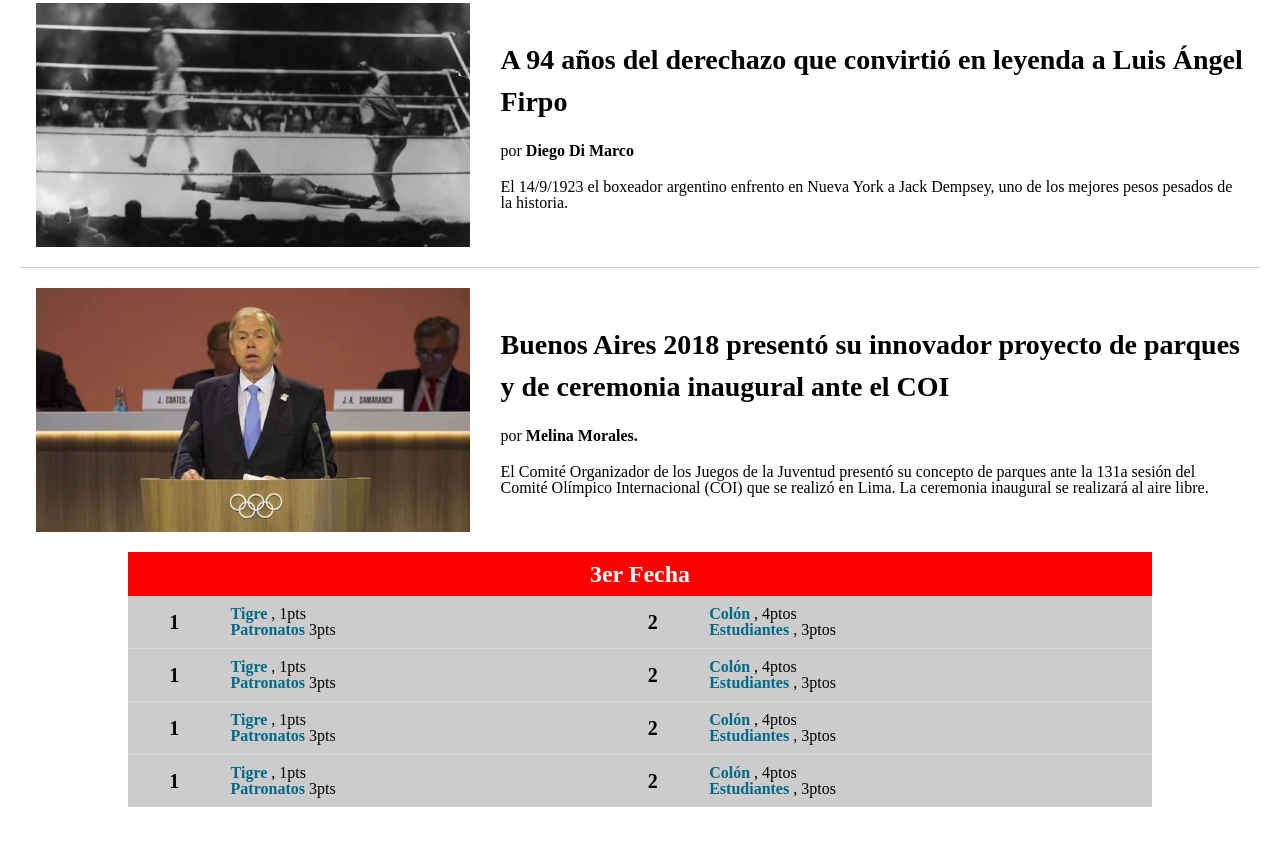
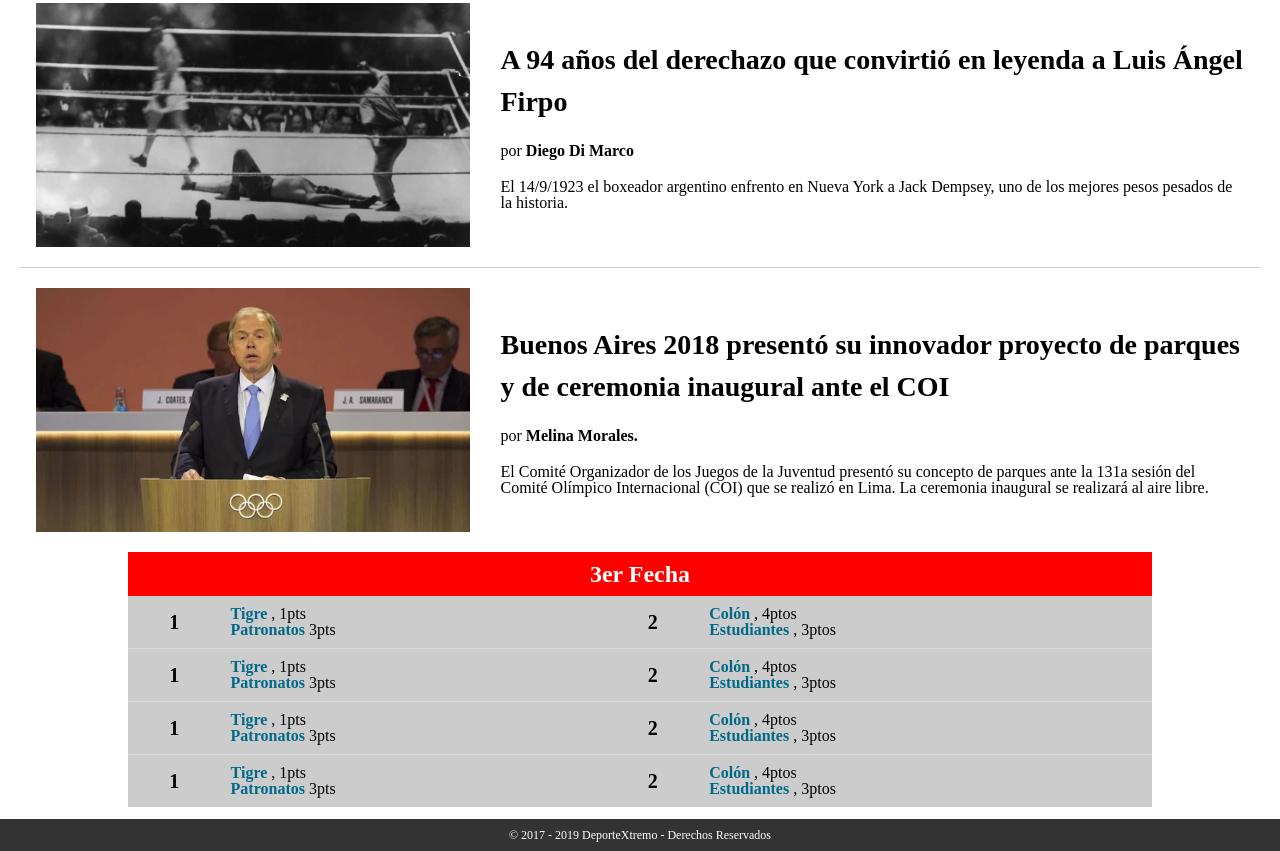
Before and after one commit to Enzo-Godoy/DpEx, a plain HTML site: page index.html in a window 1280 px wide. Shown: the part 1427-2278 px from the top of the page. Before the commit the page ends 2234 px from the top, so only its background shows below. Drawn offline with Linux system fonts and the light colour scheme.

Commit message:
Maquetado footer

```diff
--- a/css/style.css
+++ b/css/style.css
@@ -258,7 +258,14 @@
 }
 
 
-
+footer {
+	background-color: #333;
+	color:#FFF;
+	text-align: center;
+	font-size: 12px;
+	padding: 10px;
+	margin: 12px 0 0 0;
+}
 
 
 /*
--- a/index.html
+++ b/index.html
@@ -149,9 +149,12 @@
 
 		</main>
 
+
 	<!-- AREA DE SCRIPT -->
 	<script type="./js/main.js"></script>
 	<footer id="footer">
+
+		<p>	&copy; 2017 - 2019 DeporteXtremo - Derechos Reservados</p>
     </footer>
 
 </body>
```
